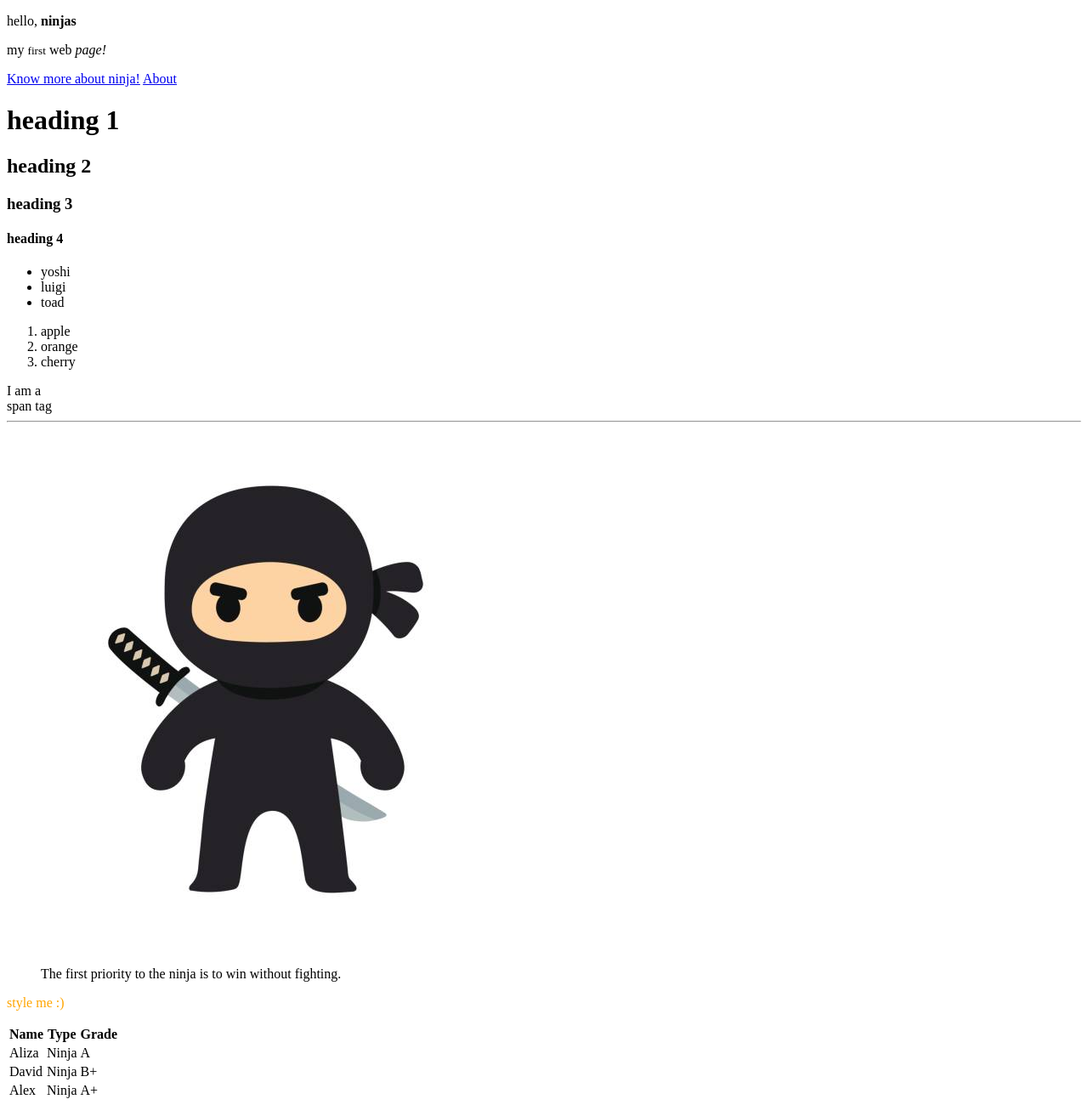
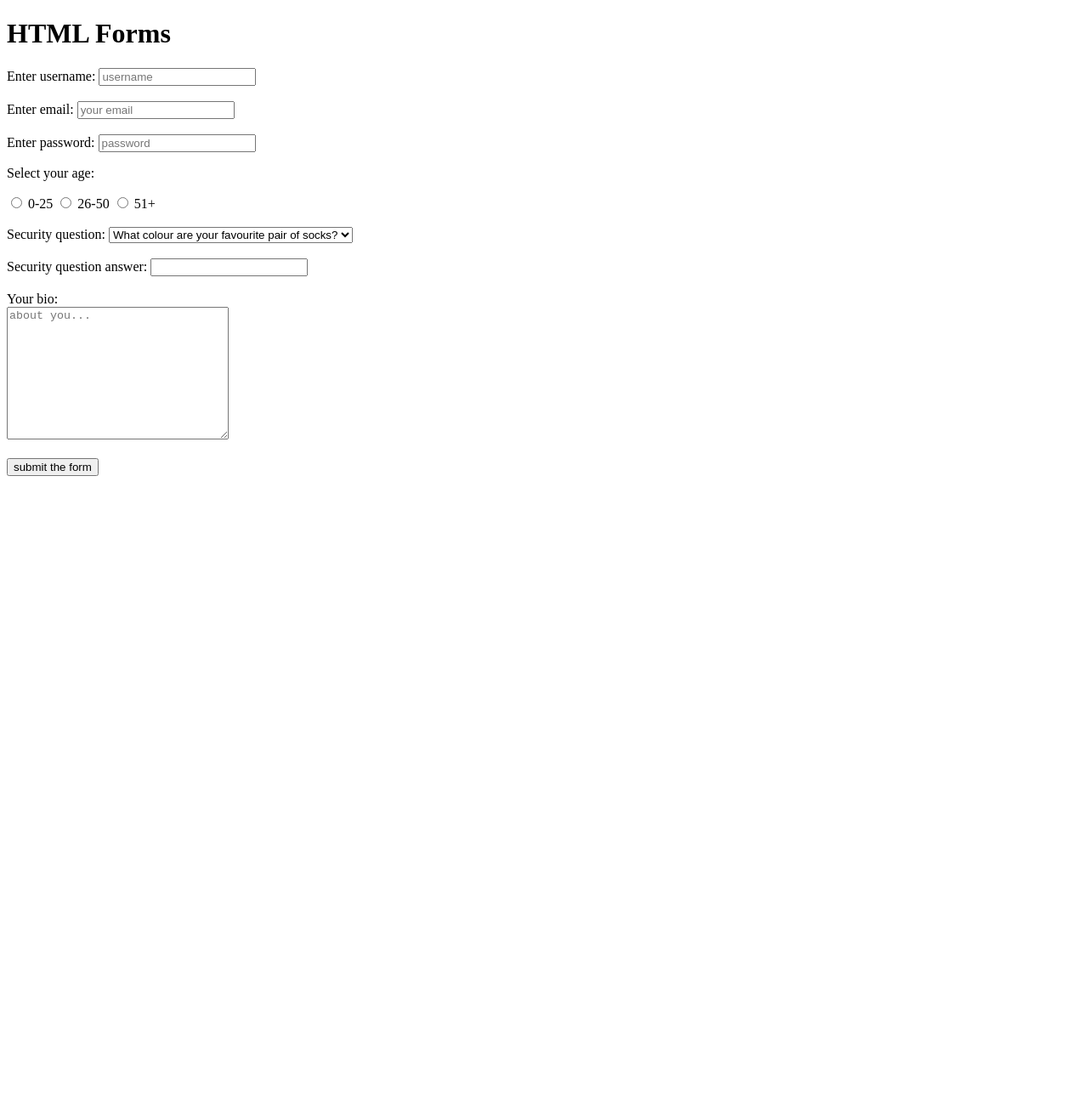
Before and after one commit to rayhanasyraff/html-and-css-course, a plain HTML site: page index.html in a window 1280 px wide. Shown: the whole page at 85% size. After the commit the page ends 800 px from the top, so only its background shows below. Drawn offline with Linux system fonts and the light colour scheme.

Commit message:
lesson-3

```diff
--- a/index.html
+++ b/index.html
@@ -1,78 +1,55 @@
 <!DOCTYPE html>
 <html>
     <head>
-        <title>Learning HTML</title>
+        <title>HTML Forms</title>
     </head>
     <body>
 
-        <div>
-            <p>hello, <strong>ninjas</strong></p>
-            <p>my <small>first</small> web <em>page!</em></p>
-        </div>
+        <h1>HTML Forms</h1>
 
-        <a href="https://en.wikipedia.org/wiki/Ninja">Know more about ninja!</a>
-        <a href="about.html">About</a>
+        <form>
+            <label for="username">Enter username:</label>
+            <input type="text" id="username" name="username" placeholder="username" required>
+            <br><br>
+            <label for="email">Enter email:</label>
+            <input type="email" id="email" name="email" placeholder="your email" required>
+            <br><br>
+            <label for="password">Enter password:</label>
+            <input type="password" id="password" name="password" placeholder="password" required>
 
-        <div>
-            <h1>heading 1</h1>
-            <h2>heading 2</h2>
-            <h3>heading 3</h3>
-            <h4>heading 4</h4>
-        </div>
+            <p>Select your age:</p>
 
-        <div>
-            <ul>
-                <li>yoshi</li>
-                <li>luigi</li>
-                <li>toad</li>
-            </ul>
+            <input type="radio" name="age" value="0-25" id="option-1">
+            <label for="option-1">0-25</label>
+            <input type="radio" name="age" value="26-50" id="option-2">
+            <label for="option-2">26-50</label>
+            <input type="radio" name="age" value="51+" id="option-3">
+            <label for="option-3">51+</label>
 
-            <ol>
-                <li>apple</li>
-                <li>orange</li>
-                <li>cherry</li>
-            </ol>
-        </div>
+            <br><br>
 
-        <!-- span tag below -->
-        <span>I am a <br>span tag</span>
+            <label for="question">Security question:</label>
+            <select name="question" id="question">
+                <option value="q1">What colour are your favourite pair of socks?</option>
+                <option value="q2">If you could be a vegetable, what it be?</option>
+                <option value="q3">What is your best ever security question?</option>
+            </select>
 
-        <hr>
+            <br><br>
 
-        <img src="img/ninja.jpg" alt="picture of a ninja">
+            <label for="answer">Security question answer:</label>
+            <input type="text" id="answer" name="answer">
 
-        <blockquote cite="https://www.azquotes.com/quotes/topics/ninja.html">
-            The first priority to the ninja is to win without fighting.
-        </blockquote>
+            <br><br>
 
-        <p style="color: orange;">style me :)</p>
+            <label for="bio">Your bio:</label><br>
+            <textarea name="bio" id="bio" cols="30" rows="10" placeholder="about you..."></textarea>
 
-        <table>
-            <thead>
-                <tr>
-                    <th>Name</th>
-                    <th>Type</th>
-                    <th>Grade</th>
-                </tr>
-            </thead>
-            <tbody>
-                <tr>
-                    <td>Aliza</td>
-                    <td>Ninja</td>
-                    <td>A</td>
-                </tr>
-                <tr>
-                    <td>David</td>
-                    <td>Ninja</td>
-                    <td>B+</td>
-                </tr>
-                <tr>
-                    <td>Alex</td>
-                    <td>Ninja</td>
-                    <td>A+</td>
-                </tr>
-            </tbody>
-        </table>
+            <br><br>
+
+            <input type="submit" value="submit the form">
+
+        </form>
 
     </body>
 </html>
```
Also changed, not shown: about.html (deleted, +0 -11 lines), img/ninja.jpg (deleted).
